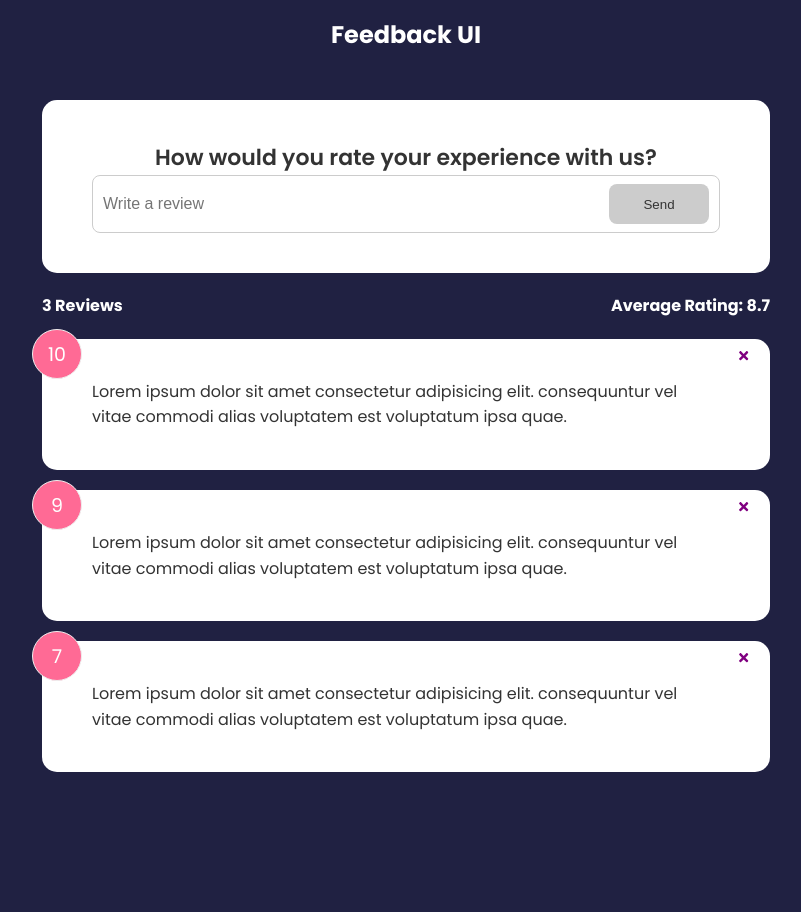
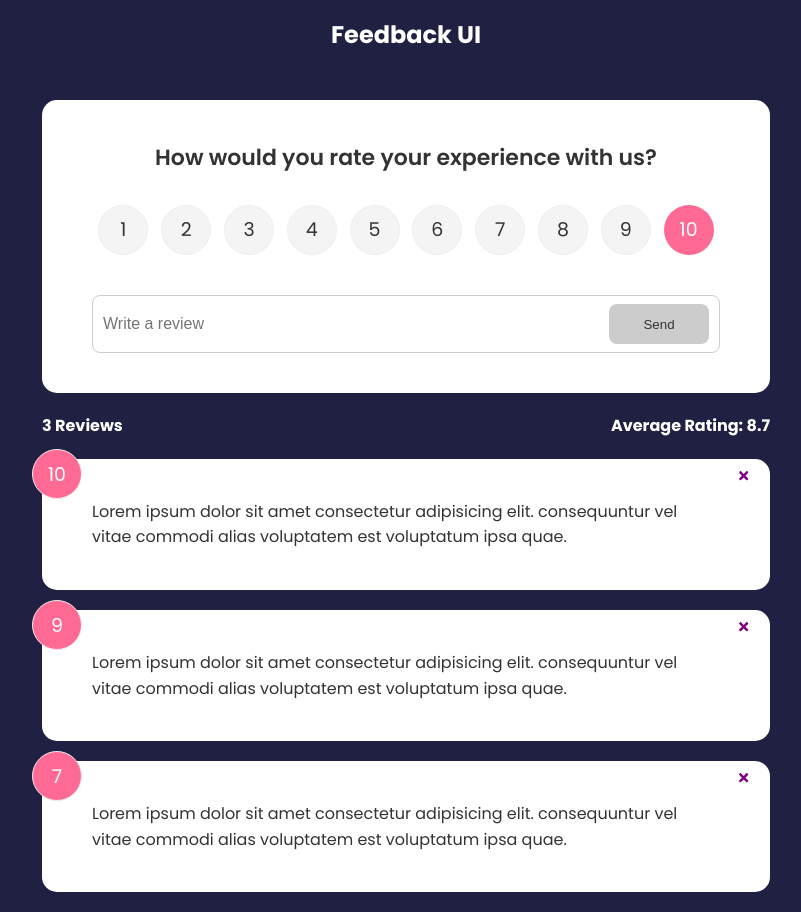
Before and after one commit to alexeiscript/feedback-app, a React (Create React App) app: page / in a window 1280 px wide. Shown: the whole page, without its empty margins (234-1035 px from the left). Before the commit the page ends 800 px from the top, so only its background shows below. Built offline with nearby package versions, Linux system fonts and the light colour scheme.

Commit message:
create rating component

```diff
--- a/src/components/FeedbackForm.jsx
+++ b/src/components/FeedbackForm.jsx
@@ -1,16 +1,20 @@
 import { useState } from 'react'
 import Card from './shared/Card'
 import Button from './shared/Button'
+import RatingSelect from './RatingSelect'
 
 function FeedbackForm() {
   const [text, setText] = useState('')
+  const [rating, setRating] = useState(10)
   const [btnDisabled, setBtnDisabled] = useState(true)
   const [message, setMessage] = useState('')
 
   const handleTextChange = (content) => {
     if (text === '') {
+      setBtnDisabled(true)
       setMessage(null)
     } else if (text !== '' && text.trim().length < 9) {
+      setBtnDisabled(true)
       setMessage('Review must contain at least 10 characters')
     } else {
       setMessage(null)
@@ -20,10 +24,23 @@
     setText(content.target.value)
   }
 
+  const handleSubmit = (e) => {
+    e.preventDefault()
+    if (text.trim().length > 9) {
+      const newFeedback = {
+        text,
+        rating,
+      }
+
+      console.log(newFeedback)
+    }
+  }
+
   return (
     <Card>
-      <form>
+      <form onSubmit={handleSubmit}>
         <h2>How would you rate your experience with us?</h2>
+        <RatingSelect select={(rating) => setRating(rating)} />
         <div className='input-group'>
           <input
             onChange={handleTextChange}
--- /dev/null
+++ b/src/components/RatingSelect.jsx
@@ -0,0 +1,127 @@
+import { useState } from 'react'
+
+function RatingSelect({ select }) {
+  const [selected, setSelected] = useState(10)
+
+  const handleChange = (e) => {
+    setSelected(+e.currentTarget.value)
+    select(+e.currentTarget.value)
+  }
+
+  return (
+    <ul className='rating'>
+      <li>
+        <input
+          type='radio'
+          id='num1'
+          name='rating'
+          value='1'
+          onChange={handleChange}
+          checked={selected === 1}
+        />
+        <label htmlFor='num1'>1</label>
+      </li>
+      <li>
+        <input
+          type='radio'
+          id='num2'
+          name='rating'
+          value='2'
+          onChange={handleChange}
+          checked={selected === 2}
+        />
+        <label htmlFor='num2'>2</label>
+      </li>
+      <li>
+        <input
+          type='radio'
+          id='num3'
+          name='rating'
+          value='3'
+          onChange={handleChange}
+          checked={selected === 3}
+        />
+        <label htmlFor='num3'>3</label>
+      </li>
+      <li>
+        <input
+          type='radio'
+          id='num4'
+          name='rating'
+          value='4'
+          onChange={handleChange}
+          checked={selected === 4}
+        />
+        <label htmlFor='num4'>4</label>
+      </li>
+      <li>
+        <input
+          type='radio'
+          id='num5'
+          name='rating'
+          value='5'
+          onChange={handleChange}
+          checked={selected === 5}
+        />
+        <label htmlFor='num5'>5</label>
+      </li>
+      <li>
+        <input
+          type='radio'
+          id='num6'
+          name='rating'
+          value='6'
+          onChange={handleChange}
+          checked={selected === 6}
+        />
+        <label htmlFor='num6'>6</label>
+      </li>
+      <li>
+        <input
+          type='radio'
+          id='num7'
+          name='rating'
+          value='7'
+          onChange={handleChange}
+          checked={selected === 7}
+        />
+        <label htmlFor='num7'>7</label>
+      </li>
+      <li>
+        <input
+          type='radio'
+          id='num8'
+          name='rating'
+          value='8'
+          onChange={handleChange}
+          checked={selected === 8}
+        />
+        <label htmlFor='num8'>8</label>
+      </li>
+      <li>
+        <input
+          type='radio'
+          id='num9'
+          name='rating'
+          value='9'
+          onChange={handleChange}
+          checked={selected === 9}
+        />
+        <label htmlFor='num9'>9</label>
+      </li>
+      <li>
+        <input
+          type='radio'
+          id='num10'
+          name='rating'
+          value='10'
+          onChange={handleChange}
+          checked={selected === 10}
+        />
+        <label htmlFor='num10'>10</label>
+      </li>
+    </ul>
+  )
+}
+
+export default RatingSelect
```
